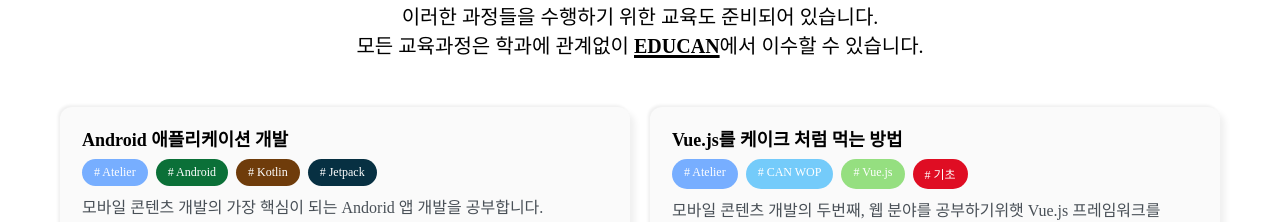
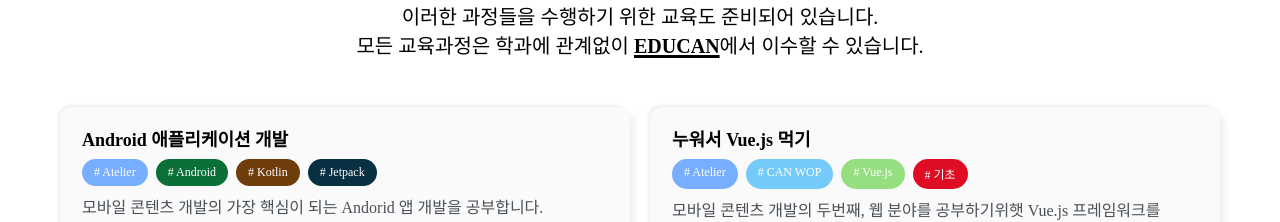
Before and after one commit to kichan05/2022-EDCAN-Web, a Vue app: page / in a window 1280 px wide. Shown: the part 4260-4482 px from the top of the page. Built offline with nearby package versions, Linux system fonts and the light colour scheme; no server answers; the database is empty; a web font is replaced by a local one.

Commit message:
EDUCAN 내용 수정

```diff
--- a/src/components/Page4/Page4.vue
+++ b/src/components/Page4/Page4.vue
@@ -36,7 +36,7 @@ const educanData = [
         "모바일 콘텐츠 개발의 가장 핵심이 되는 Andorid 앱 개발을 공부합니다.",
     ),
     new EducanStudyData(
-        "Vue.js를 케이크 처럼 먹는 방법",
+        "누워서 Vue.js 먹기",
         "Atelier",
         [
             new EducanStudyTag("CAN WOP", "#74cbfa" ),
```
